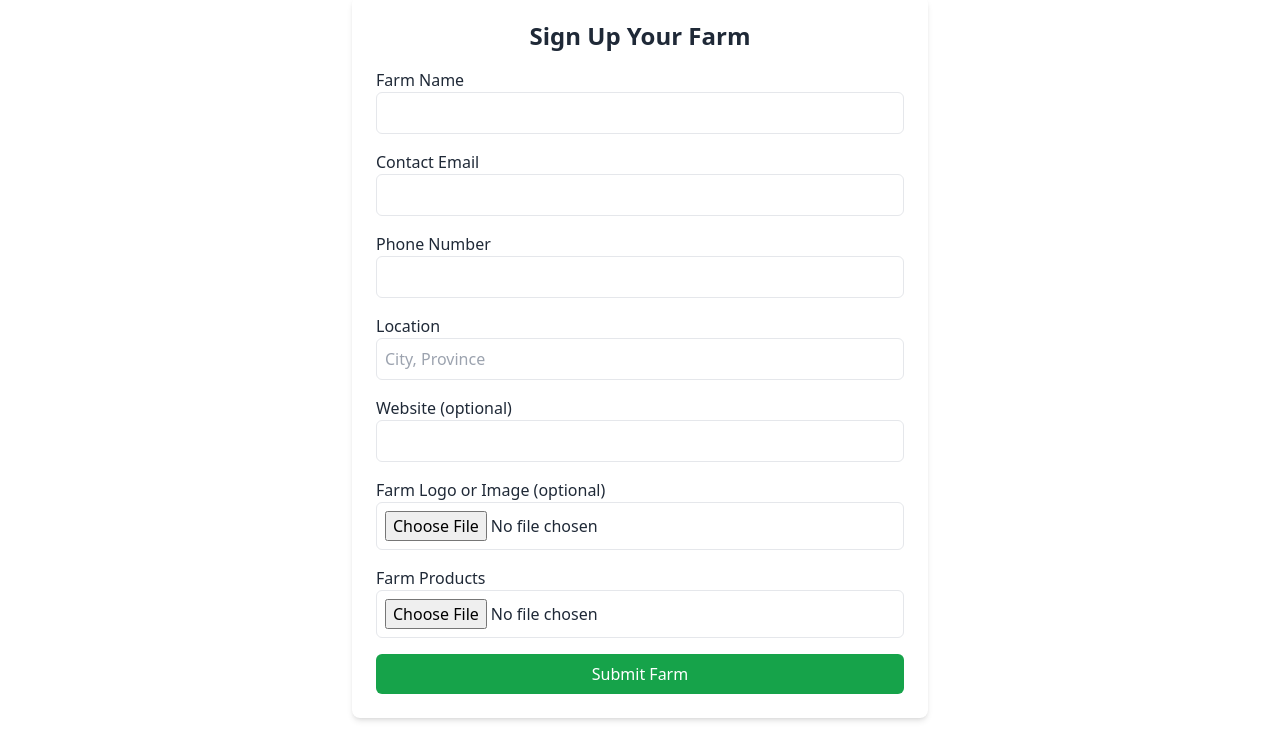
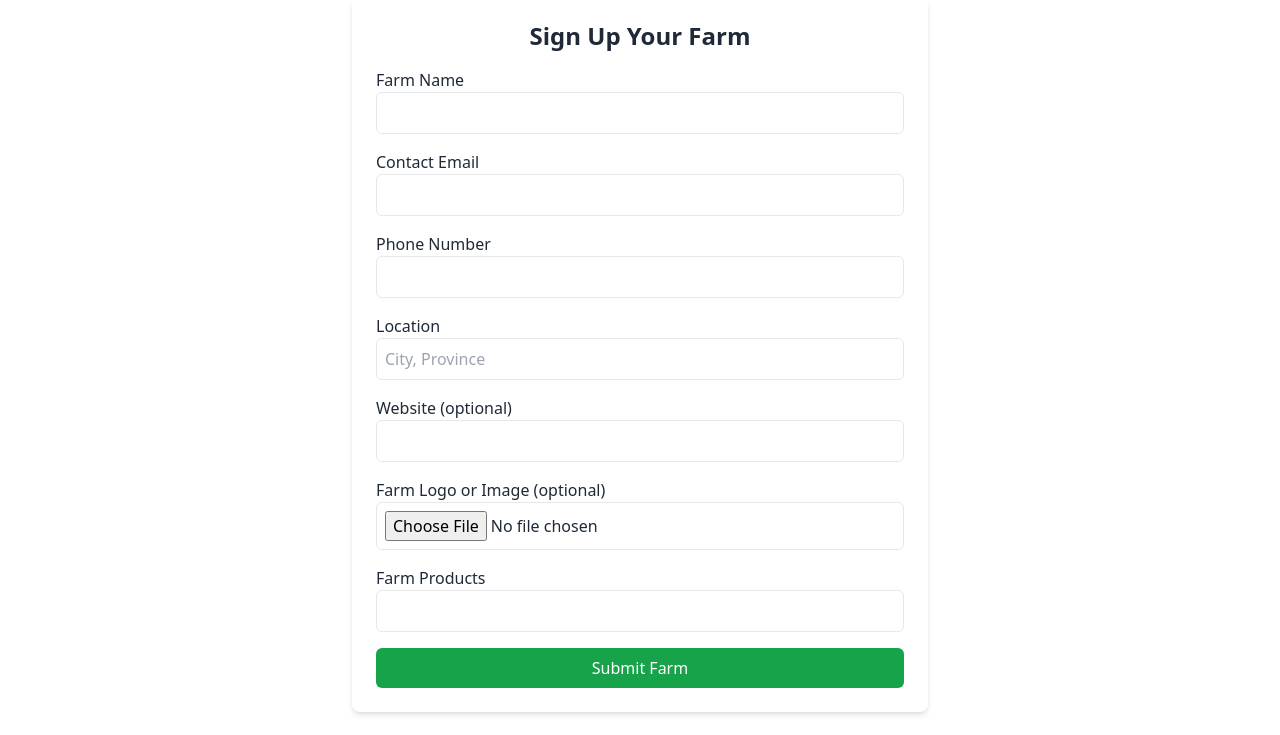
Before and after one commit to ixoekea/FarmPage, a website: page signup.html in a window 1280 px wide. Shown: the part 65-800 px from the top of the page. Drawn offline with nearby package versions, Linux system fonts and the light colour scheme.

Commit message:
Update signup.html

```diff
--- a/signup.html
+++ b/signup.html
@@ -105,7 +105,7 @@
         <div>
           <label for="products" class="block font-medium">Farm Products</label>
           <input
-            type="file"
+            type="text"
             id="product"
             name="product"
             class="w-full p-2 border rounded-md"
```
